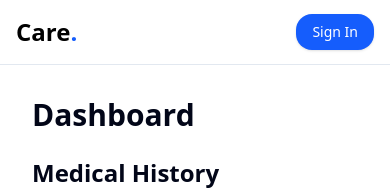
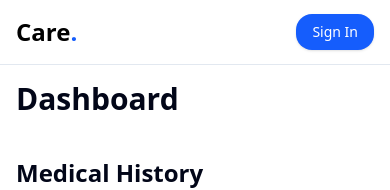
Before and after one commit to eugeneokaka/care, a Next.js app: page /dashboard in a window 390 px wide. Shown: the top 190 px of the page. Built offline with nearby package versions, Linux system fonts and the light colour scheme; no server answers.

Commit message:
made the dashboard responsive

```diff
--- a/src/app/dashboard/page.tsx
+++ b/src/app/dashboard/page.tsx
@@ -109,13 +109,13 @@ export default function DashboardPage() {
   }
 
   return (
-    <div className="min-h-screen bg-white p-8">
-      <div className="flex items-center justify-between mb-6">
+    <div className="min-h-screen bg-white p-4 md:p-8">
+      {/* ✅ Responsive Header Area */}
+      <div className="flex flex-col md:flex-row md:items-center md:justify-between mb-6 gap-4">
         <h1 className="text-3xl font-bold">Dashboard</h1>
 
-        {/* ✅ ROLE-BASED ACTION BUTTONS */}
-        <div className="flex gap-3">
-          {/* ✅ Show Visits for all NON-PATIENT users */}
+        {/* ✅ ROLE-BASED ACTION BUTTONS (WRAP ON MOBILE) */}
+        <div className="flex flex-wrap gap-3 justify-start md:justify-end max-w-full">
           {role && role !== "PATIENT" && (
             <Button
               className="bg-blue-600 text-white"
@@ -125,7 +125,6 @@ export default function DashboardPage() {
             </Button>
           )}
 
-          {/* ✅ Show Records for all NON-PATIENT users */}
           {role && role !== "PATIENT" && (
             <Button
               className="bg-blue-600 text-white"
@@ -135,17 +134,15 @@ export default function DashboardPage() {
             </Button>
           )}
 
-          {/* ✅ Show button for bookings */}
           {role && role !== "PATIENT" && (
             <Button
               className="bg-blue-600 text-white"
               onClick={() => router.push("/dashboard/bookings")}
             >
-              bookings
+              Bookings
             </Button>
           )}
 
-          {/* ✅ Show Staff Dashboard ONLY for ADMIN */}
           {role === "ADMIN" && (
             <Button
               className="bg-black text-white"
@@ -157,7 +154,7 @@ export default function DashboardPage() {
         </div>
       </div>
 
-      {/* ✅ Medical History */}
+      {/* ✅ Medical History Section */}
       <section className="mb-12">
         <h2 className="text-2xl font-semibold mb-4">Medical History</h2>
         <div className="flex flex-col md:flex-row gap-4 mb-4">
@@ -198,7 +195,7 @@ export default function DashboardPage() {
         </div>
       </section>
 
-      {/* ✅ Allergies */}
+      {/* ✅ Allergies Section */}
       <section className="mb-12">
         <h2 className="text-2xl font-semibold mb-4">Allergies</h2>
         <div className="flex flex-col md:flex-row gap-4 mb-4">
@@ -246,7 +243,7 @@ export default function DashboardPage() {
         </div>
       </section>
 
-      {/* ✅ Visits */}
+      {/* ✅ Visits Section */}
       <section>
         <h2 className="text-2xl font-semibold mb-4">Visits</h2>
         <div className="grid grid-cols-1 md:grid-cols-2 lg:grid-cols-3 gap-4">
```
